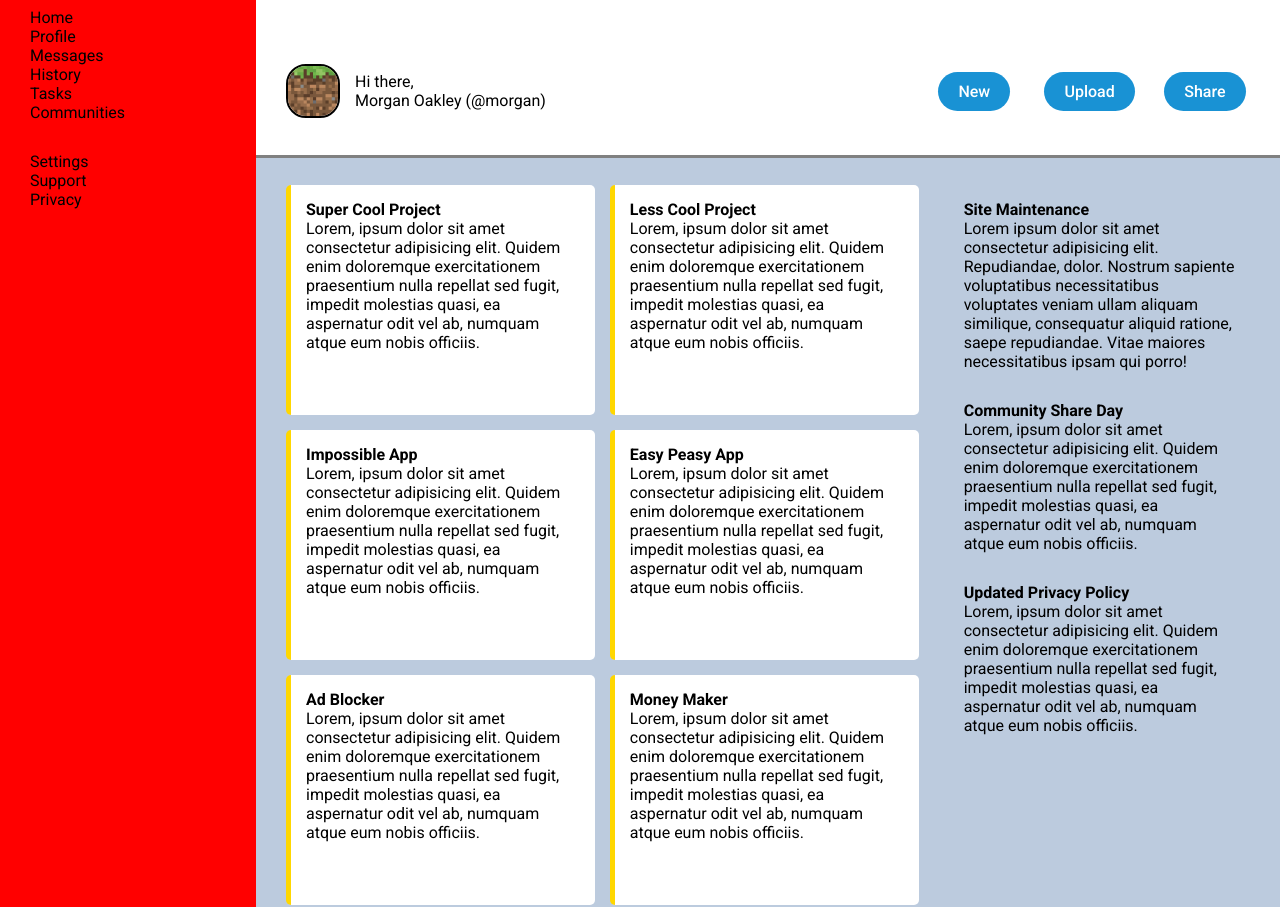
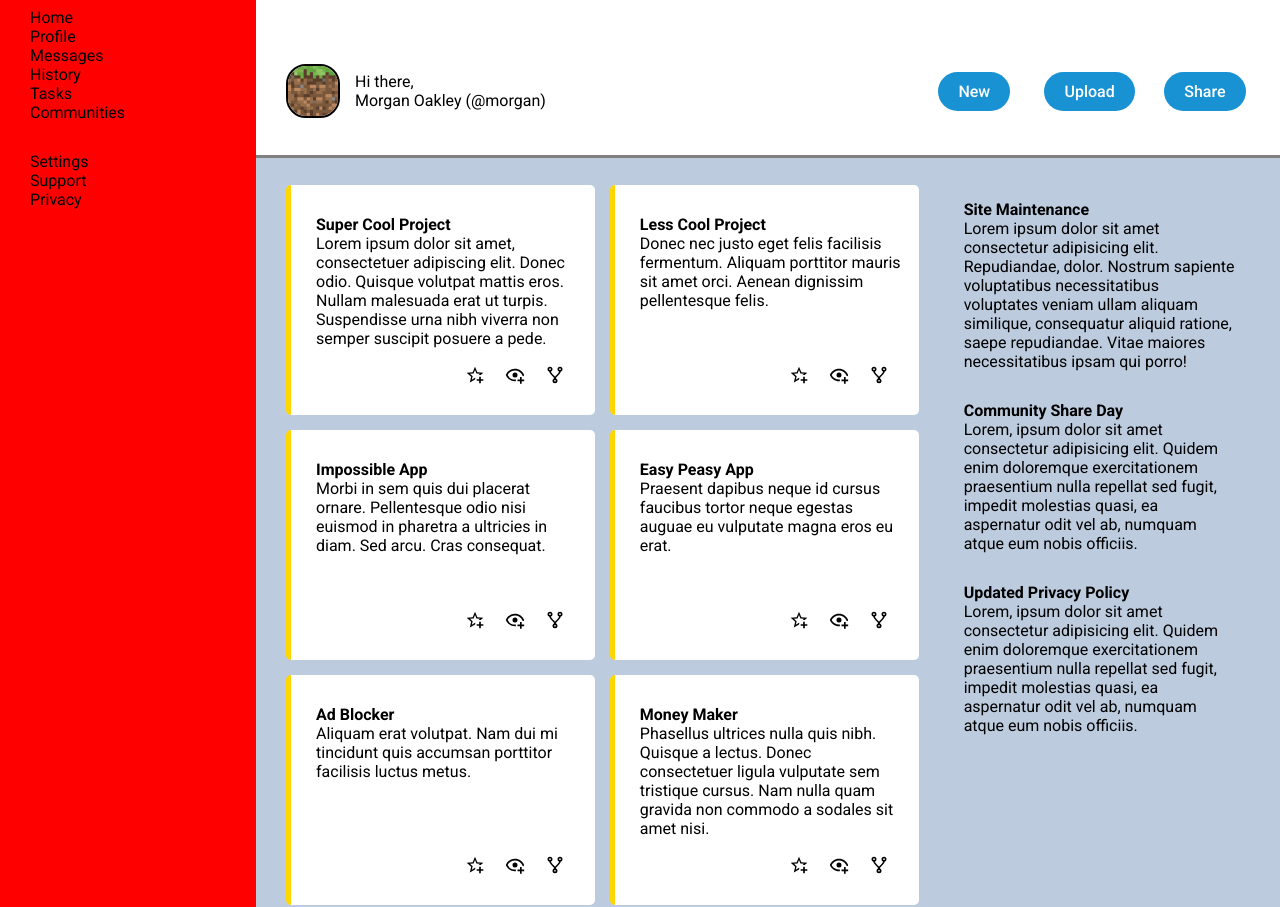
Before and after one commit to andydingus/top-project-admin-dashboard, a plain HTML site: page index.html in a window 1280 px wide. Shown: the part 71-978 px from the top of the page. Drawn offline with Linux system fonts and the light colour scheme.

Commit message:
Style card sections
Looks pretty identical to the example image. Next, look to add Your Projects on top of them
and begin styling the Announcements section

```diff
--- a/index.html
+++ b/index.html
@@ -72,58 +72,82 @@
       <div class="main-content">
         <div class="projects">
           <div class="card">
+            <div class="info">
               <p class="title">Super Cool Project</p>
             <p>
-              Lorem, ipsum dolor sit amet consectetur adipisicing elit. Quidem
-              enim doloremque exercitationem praesentium nulla repellat sed
-              fugit, impedit molestias quasi, ea aspernatur odit vel ab, numquam
-              atque eum nobis officiis.
+              Lorem ipsum dolor sit amet, consectetuer adipiscing elit. Donec odio. Quisque volutpat mattis eros. Nullam malesuada erat ut turpis. Suspendisse urna nibh viverra non semper suscipit posuere a pede.
             </p>
             </div>
+            <div class="icons">
+              <img src="imgs/star-plus-outline.svg" alt="">
+              <img src="imgs/eye-plus-outline.svg" alt="">
+              <img src="imgs/source-fork.svg" alt="">
+            </div>
+          </div>
           <div class="card">
+            <div class="info">
               <p class="title">Less Cool Project</p>
             <p>
-              Lorem, ipsum dolor sit amet consectetur adipisicing elit. Quidem
-              enim doloremque exercitationem praesentium nulla repellat sed
-              fugit, impedit molestias quasi, ea aspernatur odit vel ab, numquam
-              atque eum nobis officiis.
+              Donec nec justo eget felis facilisis fermentum. Aliquam porttitor mauris sit amet orci. Aenean dignissim pellentesque felis.
             </p>
             </div>
+            <div class="icons">
+              <img src="imgs/star-plus-outline.svg" alt="">
+              <img src="imgs/eye-plus-outline.svg" alt="">
+              <img src="imgs/source-fork.svg" alt="">
+            </div>
+          </div>
           <div class="card">
+            <div class="info">
               <p class="title">Impossible App</p>
             <p>
-              Lorem, ipsum dolor sit amet consectetur adipisicing elit. Quidem
-              enim doloremque exercitationem praesentium nulla repellat sed
-              fugit, impedit molestias quasi, ea aspernatur odit vel ab, numquam
-              atque eum nobis officiis.
+              Morbi in sem quis dui placerat ornare. Pellentesque odio nisi euismod in pharetra a ultricies in diam. Sed arcu. Cras consequat.
             </p>
             </div>
+            <div class="icons">
+              <img src="imgs/star-plus-outline.svg" alt="">
+              <img src="imgs/eye-plus-outline.svg" alt="">
+              <img src="imgs/source-fork.svg" alt="">
+            </div>
+          </div>
           <div class="card">
+            <div class="info">
               <p class="title">Easy Peasy App</p>
             <p>
-              Lorem, ipsum dolor sit amet consectetur adipisicing elit. Quidem
-              enim doloremque exercitationem praesentium nulla repellat sed
-              fugit, impedit molestias quasi, ea aspernatur odit vel ab, numquam
-              atque eum nobis officiis.
+              Praesent dapibus neque id cursus faucibus tortor neque egestas auguae eu vulputate magna eros eu erat.
             </p>
             </div>
+            <div class="icons">
+              <img src="imgs/star-plus-outline.svg" alt="">
+              <img src="imgs/eye-plus-outline.svg" alt="">
+              <img src="imgs/source-fork.svg" alt="">
+            </div>
+          </div>
           <div class="card">
+            <div class="info">
               <p class="title">Ad Blocker</p>
             <p>
-              Lorem, ipsum dolor sit amet consectetur adipisicing elit. Quidem
-              enim doloremque exercitationem praesentium nulla repellat sed
-              fugit, impedit molestias quasi, ea aspernatur odit vel ab, numquam
-              atque eum nobis officiis.
+              Aliquam erat volutpat. Nam dui mi tincidunt quis accumsan porttitor facilisis luctus metus.
             </p>
             </div>
+            <div class="icons">
+              <img src="imgs/star-plus-outline.svg" alt="">
+              <img src="imgs/eye-plus-outline.svg" alt="">
+              <img src="imgs/source-fork.svg" alt="">
+            </div>
+          </div>
           <div class="card">
+            <div class="info">
               <p class="title">Money Maker</p>
             <p>
-              Lorem, ipsum dolor sit amet consectetur adipisicing elit. Quidem
-              enim doloremque exercitationem praesentium nulla repellat sed
-              fugit, impedit molestias quasi, ea aspernatur odit vel ab, numquam
-              atque eum nobis officiis.
+              Phasellus ultrices nulla quis nibh. Quisque a lectus. Donec consectetuer ligula vulputate sem tristique cursus. Nam nulla quam gravida non commodo a sodales sit amet nisi.
             </p>
+            </div>
+            <div class="icons">
+              <img src="imgs/star-plus-outline.svg" alt="">
+              <img src="imgs/eye-plus-outline.svg" alt="">
+              <img src="imgs/source-fork.svg" alt="">
+            </div>
           </div>
         </div>
 
--- a/style.css
+++ b/style.css
@@ -109,11 +109,6 @@ body {
   padding: 20px;
 }
 
-.image {
-  /* Change from class to img element later on when the user profile picture is added */
-  grid-row: 1/3;
-}
-
 /* Main content styles */
 
 .projects {
@@ -122,6 +117,8 @@ body {
   grid-template-columns: repeat(auto-fit, minmax(250px, 1fr));
   gap: 15px;
 }
+
+/* Card styles */
 
 /* .projects p {
   font-size: 18px;
@@ -137,10 +134,27 @@ body {
   height: 200px;
   border-left: 5px solid gold;
   border-radius: 5px;
+  display: flex;
+  flex-direction: column;
+  justify-content: space-between;
 }
 
 .card .title {
   font-weight: bold;
+}
+
+.card .info {
+  padding: 15px 0 0 10px;
+}
+
+.icons {
+  display: flex;
+  justify-content: flex-end;
+  gap: 20px;
+}
+
+.icons img {
+  width: 20px;
 }
 
 /* Sidebar styles */
```
Also changed, not shown: imgs/source-fork.svg (added). Lines whose indentation alone changed are shown as unchanged.
